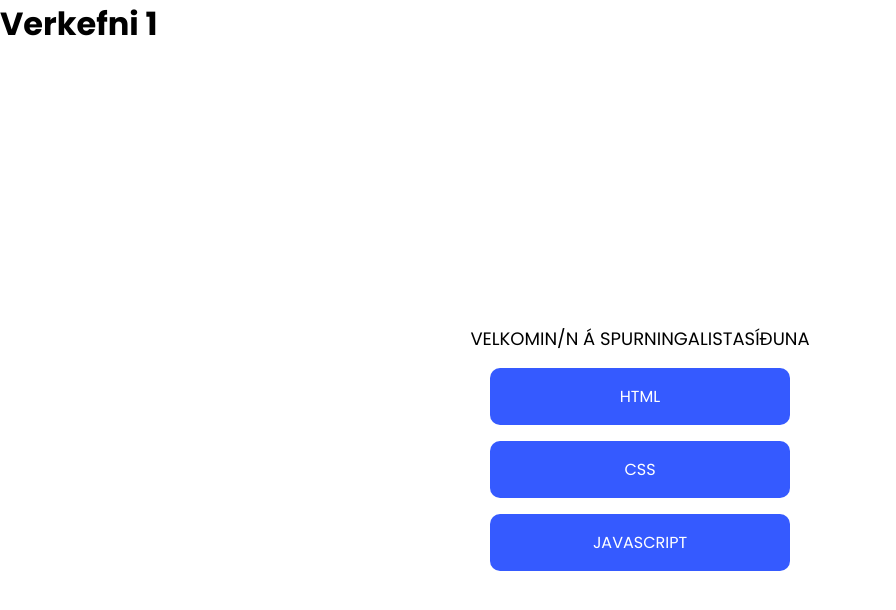
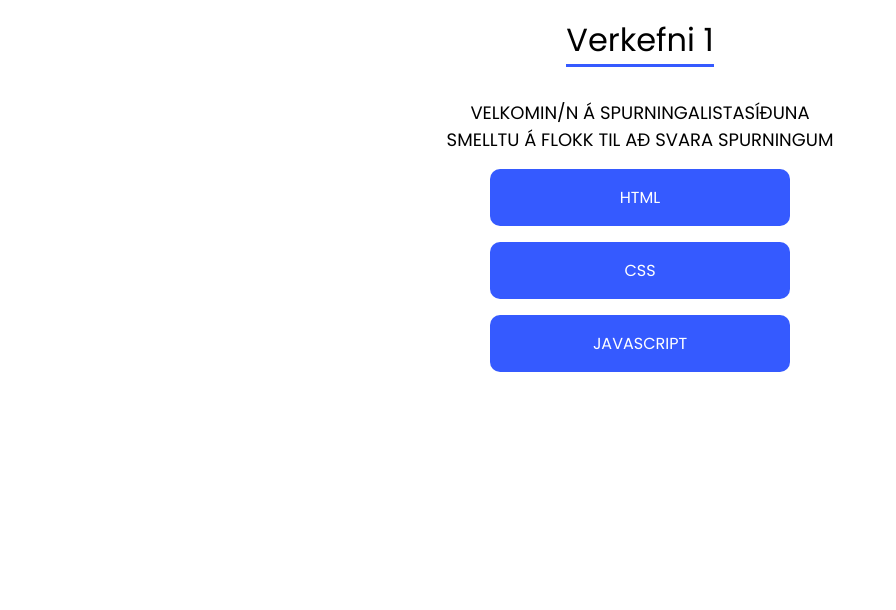
Before and after one commit to jonnishmurda/HBV403G-v1, a website built with Vite: page index.html in a window 1280 px wide. Shown: the whole page, without its empty margins (0-896 px from the left). Built offline with nearby package versions, Linux system fonts and the light colour scheme.

Commit message:
index og styles fyrir index klart

```diff
--- a/index.html
+++ b/index.html
@@ -4,7 +4,7 @@
     <meta charset="UTF-8" />
     <link rel="icon" type="image/svg+xml" href="/vite.svg" />
     <meta name="viewport" content="width=device-width, initial-scale=1.0" />
-    <title>Vite App</title>
+    <title>Verkefni 1</title>
   </head>
   <body>
     <div id="app"></div>
--- a/src/main.js
+++ b/src/main.js
@@ -25,11 +25,14 @@ for (let i = 0; i < validData.length; i++) {
 
 document.querySelector('#app').innerHTML = `
   <main>
-    <header>
+    <header class="header">
       <h1>Verkefni 1</h1>
       </header>
-      <section class="questions">
-      <p>Velkomin/n á spurningalistasíðuna</p>
+      <section class="indexContent">
+      <div class="text">
+        <p>Velkomin/n á spurningalistasíðuna</p>
+        <p>Smelltu á flokk til að svara spurningum</p>
+      </div>
     <ul>
       ${html}
     </ul>
--- a/src/style.css
+++ b/src/style.css
@@ -7,18 +7,33 @@
   font-family: 'Poppins';
 }
 
-.questions {
-  height: 100vh;
+.header {
+  padding: 1rem;
+  display: flex;
+  align-items: center;
+  justify-content: center;
+  margin-bottom: 1rem;
+  & h1 {
+    font-weight: 400;
+    border-bottom: #355aff solid 3px;
+    width: fit-content;
+  }
+}
+
+.indexContent {
   display: flex;
   align-items: center;
   justify-content: center;
   flex-wrap: wrap;
   flex-direction: column;
   gap: 1rem;
-   & p {
+
+  & .text {
+    text-align: center;
     font-size: large;
     text-transform: uppercase;
-   }
+  }
+
   & ul {
     display: flex;
     flex-wrap: wrap;
```
